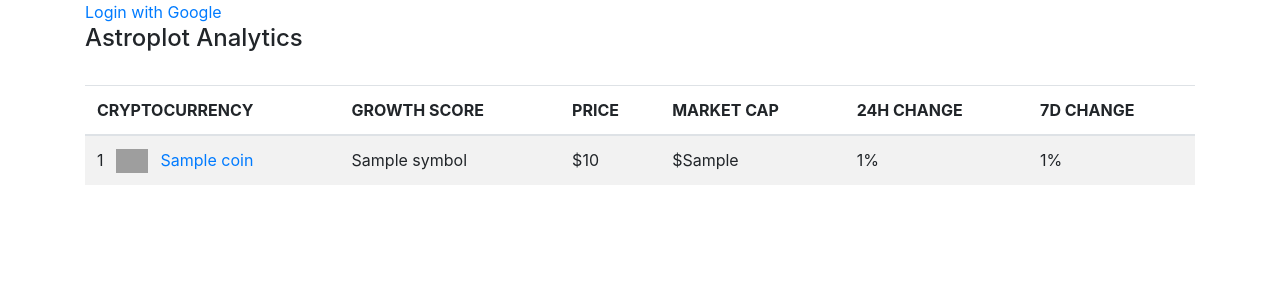
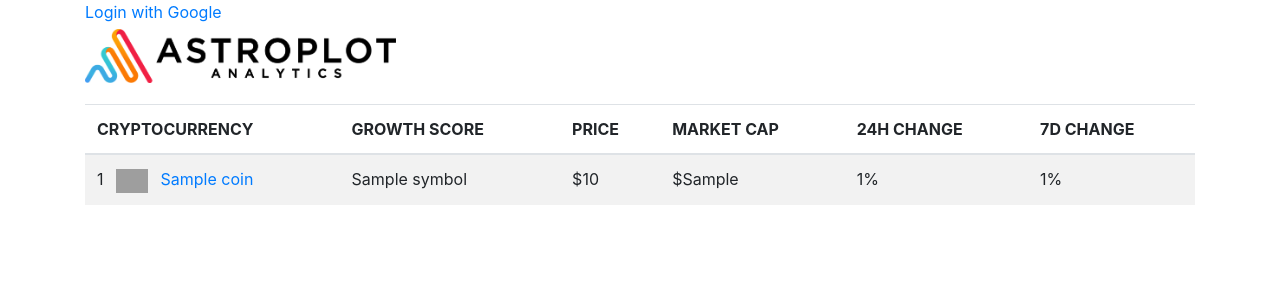
Before and after one commit to yasunakacho/astroplot, a Django app: template web/templates/home.html in a window 1280 px wide. Shown: the part 26-326 px from the top of the page. Run offline with Django 3.2, Linux system fonts and the light colour scheme; the template is opened without the code that fills it: most values are stand-ins (such as "Sample title", 1, 10 or a date in 2020); some libraries are stand-ins or nearby versions; grey boxes are pictures that could not be loaded.

Commit message:
replaced to new logo yay

```diff
--- a/web/templates/detail.html
+++ b/web/templates/detail.html
@@ -4,8 +4,8 @@
 {% block page %}
     <div class="container">
         <div class="panel panel-default panel-table">
-          <div class="panel-heading">
-            <a href="/"><h4>Astroplot Analytics</h4></a>
+          <div class="panel-heading mb-3">
+            <a class="navbar-brand" href="/"><img src="{% static 'img/logo.png' %}" height="54"></a>
             <br>
           </div>
         </div>
--- a/web/templates/home.html
+++ b/web/templates/home.html
@@ -16,8 +16,8 @@
 	  </div>
       <div class="row">
         <div class="col-md-12">
-          <div class="panel-heading">
-              <h4>Astroplot Analytics</h4>
+          <div class="panel-heading mb-3">
+              <a class="navbar-brand" href="/"><img src="{% static 'img/logo.png' %}" height="54"></a>
     		  <br>
           </div>
               <table class="table table-striped table-hover">
```
Also changed, not shown: web/static/img/logo-rectangular.png (deleted), web/static/img/logo.png (added).
